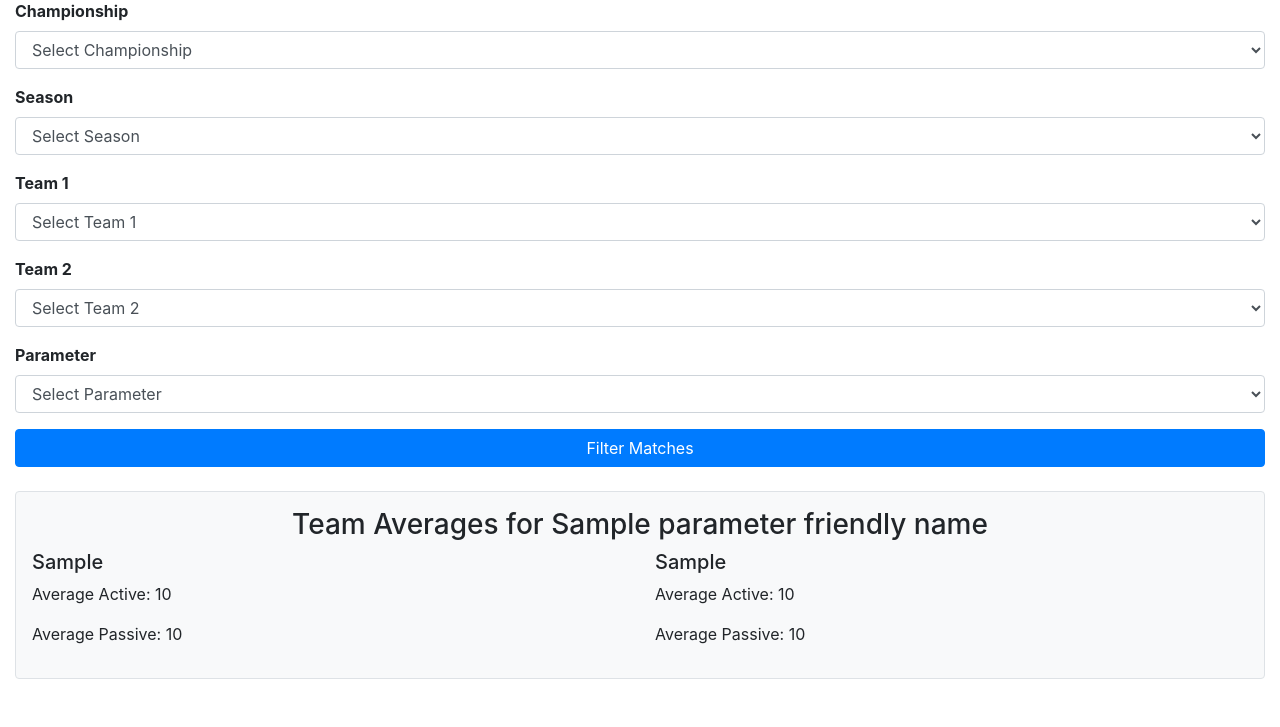
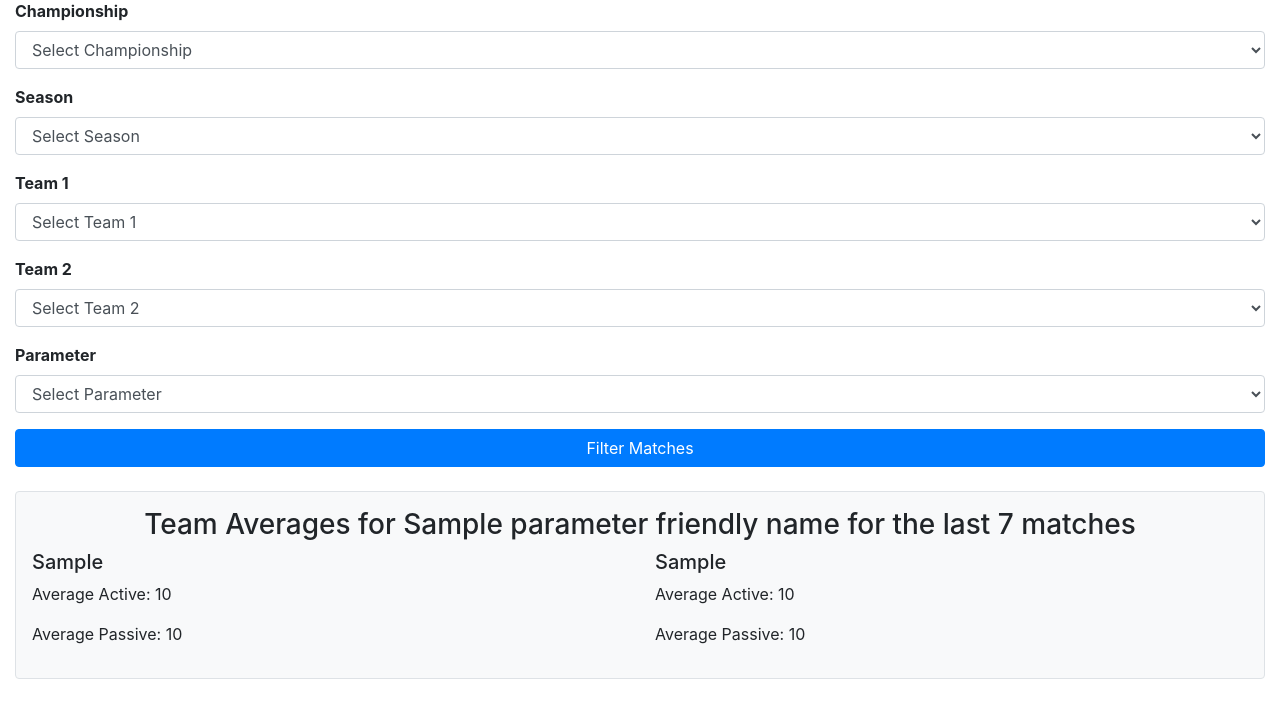
Before and after one commit to liuto27/schedinePython, a Flask app: template templates/index.html in a window 1280 px wide. Shown: the part 125-852 px from the top of the page. Run offline with Flask 3, Linux system fonts and the light colour scheme; the template is opened without the code that fills it: most values are stand-ins (such as "Sample title", 1, 10 or a date in 2020); parts of the project's set-up code (start-up, migrations or seed data) failed here and were passed over; some libraries are stand-ins or nearby versions.

Commit message:
header mentioning avg for last 7 days (fixed). To be replaced by dynamic parameter

```diff
--- a/templates/index.html
+++ b/templates/index.html
@@ -63,7 +63,7 @@
     <!-- Averages Section -->
     {% if parameter_friendly_name %}
     <div class="mt-4 p-3 bg-light border rounded">
-      <h3 class="text-center">Team Averages for {{ parameter_friendly_name }}</h3>
+      <h3 class="text-center">Team Averages for {{ parameter_friendly_name }} for the last 7 matches</h3>
       <div class="row">
         <div class="col-md-6">
           <h5>{{ team1 }}</h5>
```
